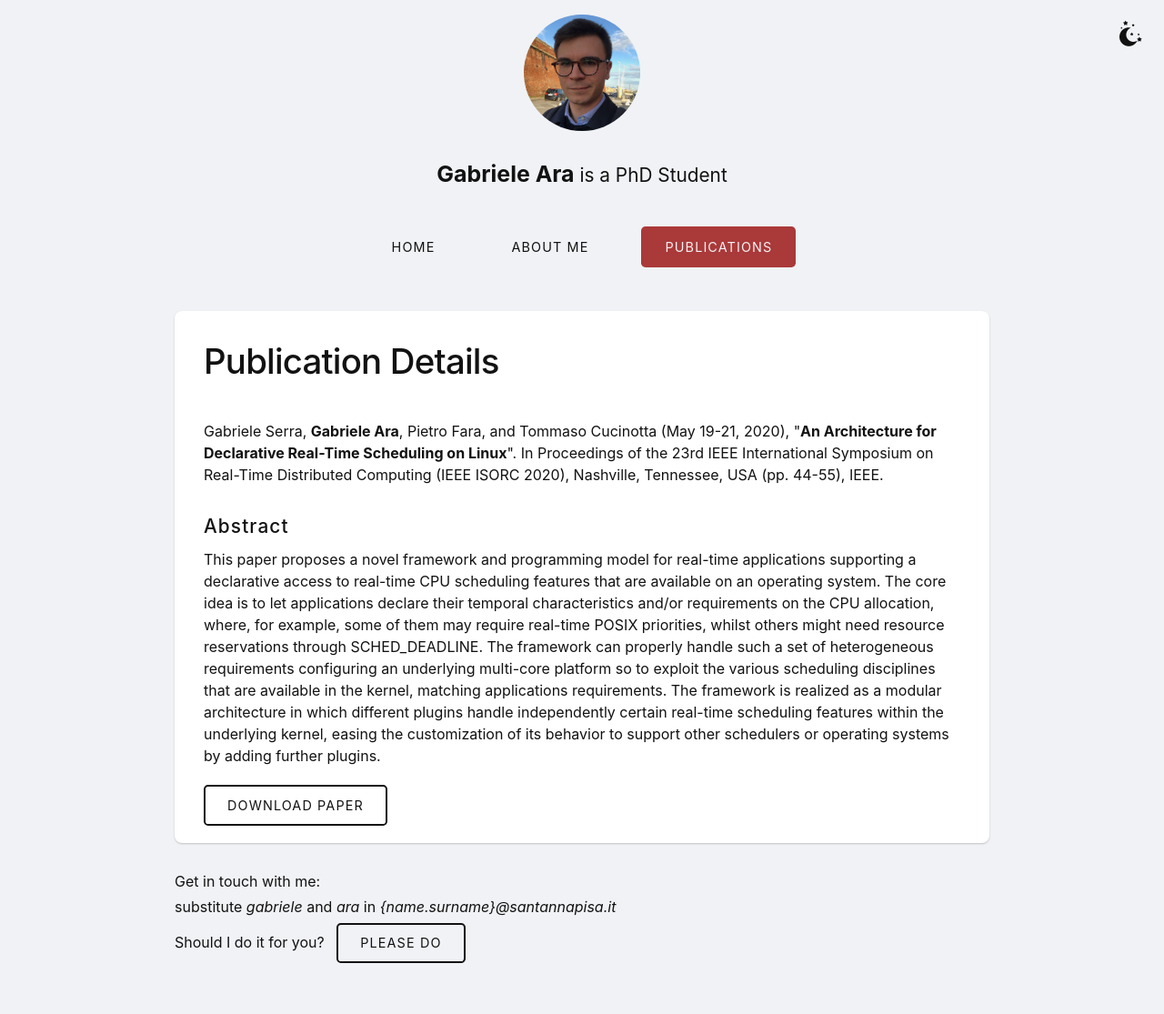
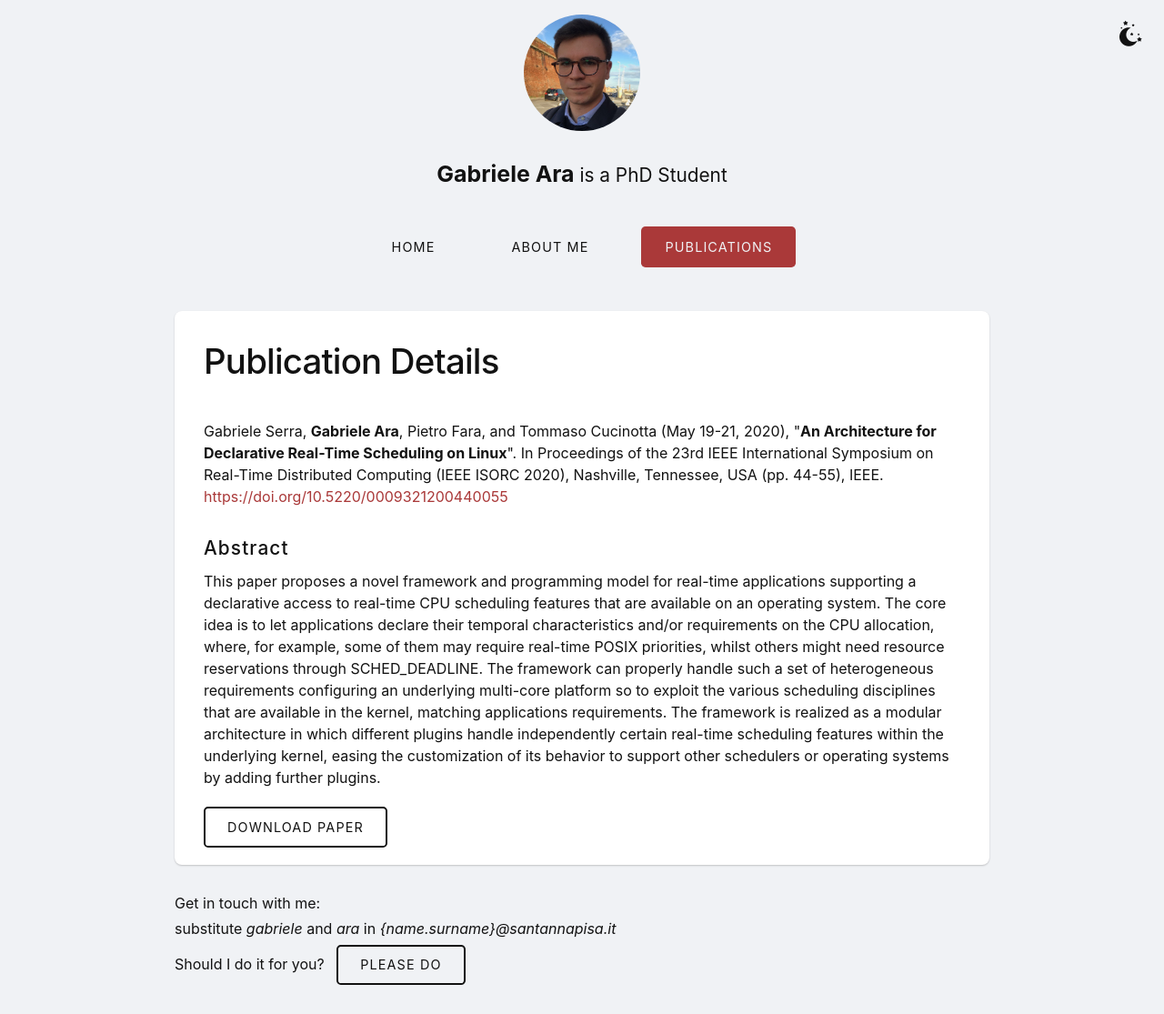
Before and after one commit to gabrieleara/gabrieleara.github.io, a Jekyll site: the page built from collections/_publications/conferences/isorc2020.md, in a window 1280 px wide. Shown: the whole page at 91% size. Built offline with Jekyll 4.4.1, drawn with Linux system fonts in a browser that asks for light colours; some web fonts are replaced; before the commit the page ends 1091 px from its top, so only the background shows below that; some of the changed lines change nothing that is shown.

Commit message:
Added DOI to CLOSER2020

```diff
--- a/collections/_publications/conferences/isorc2020.md
+++ b/collections/_publications/conferences/isorc2020.md
@@ -10,6 +10,7 @@ publication_name: Proceedings of the 23rd IEEE International Symposium on Real-T
 book:
 pages: pp. 44-55
 editor: IEEE
+doi: https://doi.org/10.5220/0009321200440055
 description: This paper proposes a novel framework and programming model for real-time applications supporting a declarative access to real-time CPU scheduling features that are available on an operating system. The core idea is to let applications declare their temporal characteristics and/or requirements on the CPU allocation, where, for example, some of them may require real-time POSIX priorities, whilst others might need resource reservations through SCHED_DEADLINE. The framework can properly handle such a set of heterogeneous requirements configuring an underlying multi-core platform so to exploit the various scheduling disciplines that are available in the kernel, matching applications requirements. The framework is realized as a modular architecture in which different plugins handle independently certain real-time scheduling features within the underlying kernel, easing the customization of its behavior to support other schedulers or operating systems by adding further plugins.
 paper_link: /assets/papers/ISORC2020.pdf
 language: eng
```
